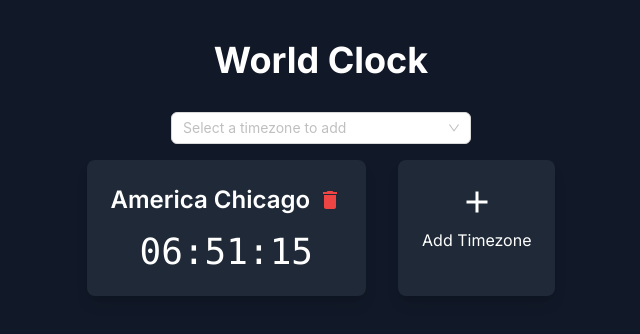
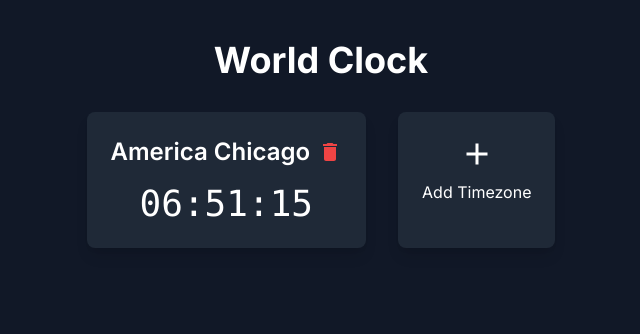
Before and after one commit to kiridharan/plan-board, a Next.js app: page /clock-app in a window 1280 px wide. Shown: the top 334 px of the page, without its empty margins (319-959 px from the left). Built offline with nearby package versions, Linux system fonts and the light colour scheme.

Commit message:
refactor: Remove unused code and update WorldClock component

```diff
--- a/src/components/Clock/Clock.tsx
+++ b/src/components/Clock/Clock.tsx
@@ -67,22 +67,6 @@ const WorldClock: React.FC = () => {
       ) : (
         <>
           <h1 className="text-4xl font-bold mb-8">World Clock</h1>
-
-          <div className="mb-4">
-            <Select
-              placeholder="Select a timezone to add"
-              style={{ width: 300 }}
-              onChange={handleAddTimezone}
-              allowClear
-            >
-              {timezones.map((timezone) => (
-                <Option key={timezone} value={timezone}>
-                  {timezone}
-                </Option>
-              ))}
-            </Select>
-          </div>
-
           <div className="flex flex-wrap justify-center gap-8 mb-4">
             {selectedTimezones.map((timezone) => {
               const { hours, minutes, seconds } = currentTime[timezone] || {
```
